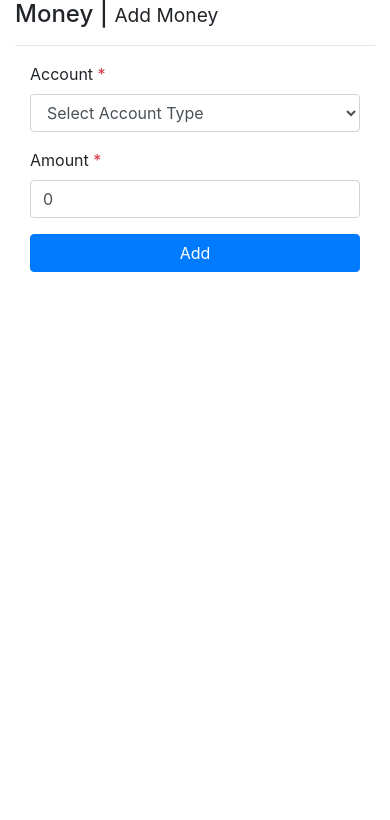
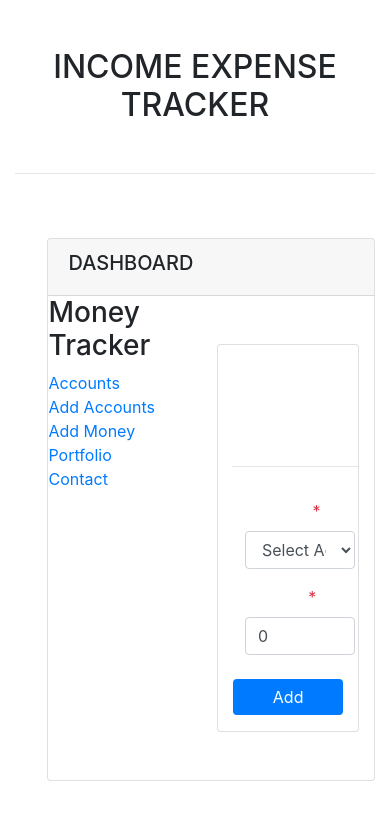
Before and after one commit to dhirajshah04/moneytracker, a Django app: page /money/add-money/ in a window 390 px wide. Shown: the top 820 px of the page. Run offline with Django 3.2, Linux system fonts and the light colour scheme; some libraries are stand-ins or nearby versions.

Commit message:
update user dashboard

```diff
--- a/money/templates/money/add_money.html
+++ b/money/templates/money/add_money.html
@@ -1,15 +1,17 @@
-{% extends 'base.html' %}
+{% extends 'user_dashboard_base.html' %}
 
-{% block title %}Add Money{% endblock %}
+{% block title %}Add Money {% endblock %}
 
 {% block body %}
 
-    <div class="container-fluid h-100">
 
-        <div class="row h-100 justify-content-center align-items-center">
-            <div class="col-md-6 offset-md-2">
-                <div class="row">
-                    <div class="col-md-9">
+    <div class="container-fluid">
+
+        <div class="row mt-5">
+            <div class="col-md-8 offset-2">
+                <div class="card card-bg card-shadow text-white mb-5">
+                    <div class="row mt-5 mb-3">
+                        <div class="col-md-9 offset-1">
                             <h4>Money | <small>Add Money</small></h4>
                             <hr>
                         </div>
@@ -32,8 +34,8 @@
                     <form method="post">
                         {% csrf_token %}
                         <div class="form-group {% if form.account.errors %}has-error{% endif %}">
-                        <label class="col-md-3">{{ form.account.label }} <span class="text-danger required-field">*</span></label>
-                            <div class="col-md-9">
+                            <label class="col-md-3 offset-1">{{ form.account.label }} <span class="text-danger required-field">*</span></label>
+                                <div class="col-md-9 offset-1">
                                     {{ form.account }}
                                     {% if form.account.errors %}
                                         <div class="help-block">{{ form.account.errors }}</div>
@@ -42,8 +44,8 @@
                         </div>
 
                         <div class="form-group {% if form.amount.errors %}has-error{% endif %}">
-                        <label class="col-md-3">{{ form.amount.label }} <span class="text-danger required-field">*</span></label>
-                            <div class="col-md-9">
+                            <label class="col-md-3 offset-1">{{ form.amount.label }} <span class="text-danger required-field">*</span></label>
+                                <div class="col-md-9 offset-1">
                                     {{ form.amount }}
                                     {% if form.amount.errors %}
                                         <div class="help-block">{{ form.amount.errors }}</div>
@@ -52,11 +54,12 @@
                         </div>
 
                         <div class="form-group">
-                        <div class="offset-md-3 col-md-2">
-                            <button type="submit" name="submit" class="btn btn-primary btn-block">Add</button>
+                            <div class="offset-md-1 col-md-3">
+                                <button type="submit" name="submit" class="mt-4 btn btn-primary btn-block border-0 button-bg">Add</button>
                             </div>
                         </div>
                     </form>
+                </div>
             </div>
         </div>
 
--- a/money/urls.py
+++ b/money/urls.py
@@ -5,6 +5,7 @@
 app_name = 'money'
 
 urlpatterns = [
+    path('list-account/', views.account_list, name='list_account'),
     path('add-account/', views.add_account, name='add_account'),
     path('edit-account/<int:pk>/', views.edit_account, name='edit_account'),
 
--- a/money/views.py
+++ b/money/views.py
@@ -2,6 +2,14 @@
 from django.shortcuts import render, redirect
 from money.forms import AccountCreateForm, AccountEditForm, AddMoneyForm
 from money.models import Account
+
+
+def account_list(request):
+    context = {}
+
+    accounts_list = Account.objects.filter(is_deleted=False, user=request.user)
+    context['account_list'] = accounts_list
+    return render(request, 'money/list_account.html', context)
 
 
 def add_account(request):
--- /dev/null
+++ b/templates/includes/sidebar.html
@@ -0,0 +1,28 @@
+<div>
+    <!-- Sidebar -->
+    <nav id="sidebar">
+        <div class="sidebar-header">
+            <h3>Money Tracker</h3>
+        </div>
+
+        <ul class="list-unstyled components">
+            <li class="active">
+                <a href="{% url 'money:list_account' %}">Accounts</a>
+            </li>
+            <li>
+                <a href="{% url 'money:add_account' %}">Add Accounts</a>
+            </li>
+            <li>
+                <a href="{% url 'money:add_money' %}">Add Money</a>
+            </li>
+
+            <li>
+                <a href="#">Portfolio</a>
+            </li>
+            <li>
+                <a href="#">Contact</a>
+            </li>
+        </ul>
+    </nav>
+
+</div>
--- /dev/null
+++ b/templates/user_dashboard_base.html
@@ -0,0 +1,49 @@
+{% load static %}
+<!DOCTYPE html>
+<html lang="en">
+<head>
+    <meta charset="UTF-8">
+    <title>{% block title %}Home{% endblock %}</title>
+    <meta name="viewport" content="width=device-width, initial-scale=1">
+
+    {% block stylesheet %}
+        <link rel="stylesheet" href="{% static 'bower_components/bootstrap/dist/css/bootstrap.min.css' %}">
+        <link rel="stylesheet" href="{% static  'bower_components/font-awesome/css/fontawesome.min.css' %}">
+        <link rel="stylesheet" href="{% static 'css/style.css' %}">
+        <link rel="stylesheet" href="{% static 'css/sidebar.css' %}">
+    {% endblock %}
+</head>
+<body>
+
+<div class="container-fluid">
+    <div class="row">
+        <div class="col-12">
+            <h2 class="text-center text-uppercase mt-5 mb-5">Income Expense Tracker</h2>
+            <hr>
+        </div>
+    </div>
+
+    <div class="row mt-5">
+        <div class="col-md-10 offset-1">
+            <div class="card">
+                <div class="card-header text-uppercase">
+                    <h5>Dashboard</h5>
+                </div>
+                <div class="d-flex">
+                    {% include 'includes/sidebar.html' %}
+                    {% block body %}
+                    {% endblock %}
+                </div>
+            </div>
+        </div>
+    </div>
+</div>
+
+
+{% block javascript %}
+    <script src="{% static 'bower_components/jquery/dist/jquery.min.js' %}"></script>
+    <script src="{% static 'bower_components/bootstrap/dist/js/bootstrap.min.js' %}"></script>
+{% endblock %}
+
+</body>
+</html>
```
Also changed, not shown: money/templates/money/add_account.html (+15 -12 lines), money/templates/money/list_account.html (added, +30 -0 lines), pages/templates/end_user/user_dashboard.html (+1 -53 lines), 2 other files. Lines whose indentation alone changed are shown as unchanged.
